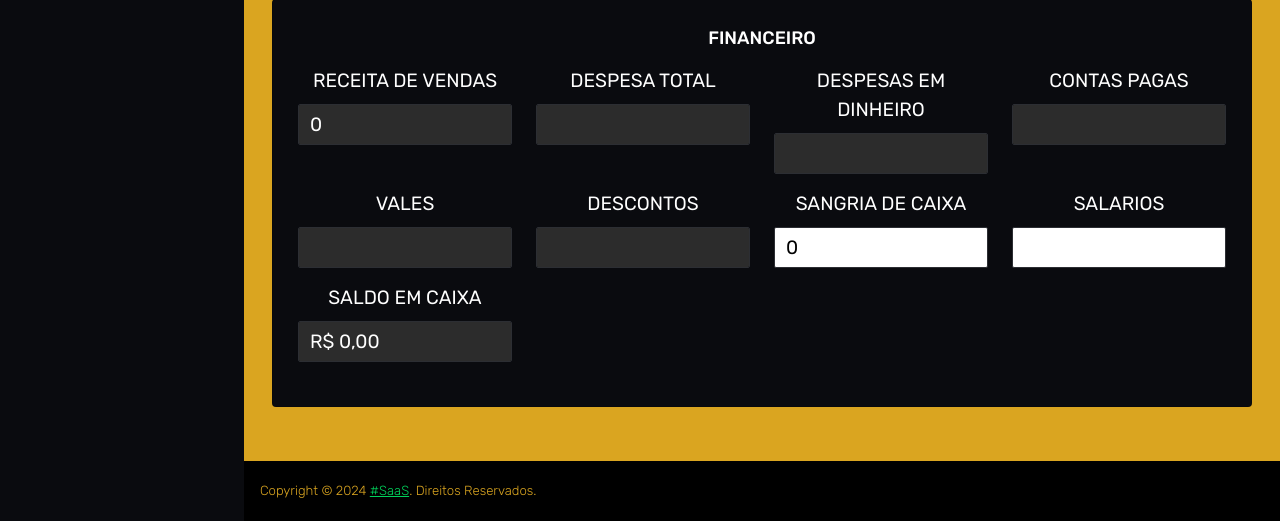
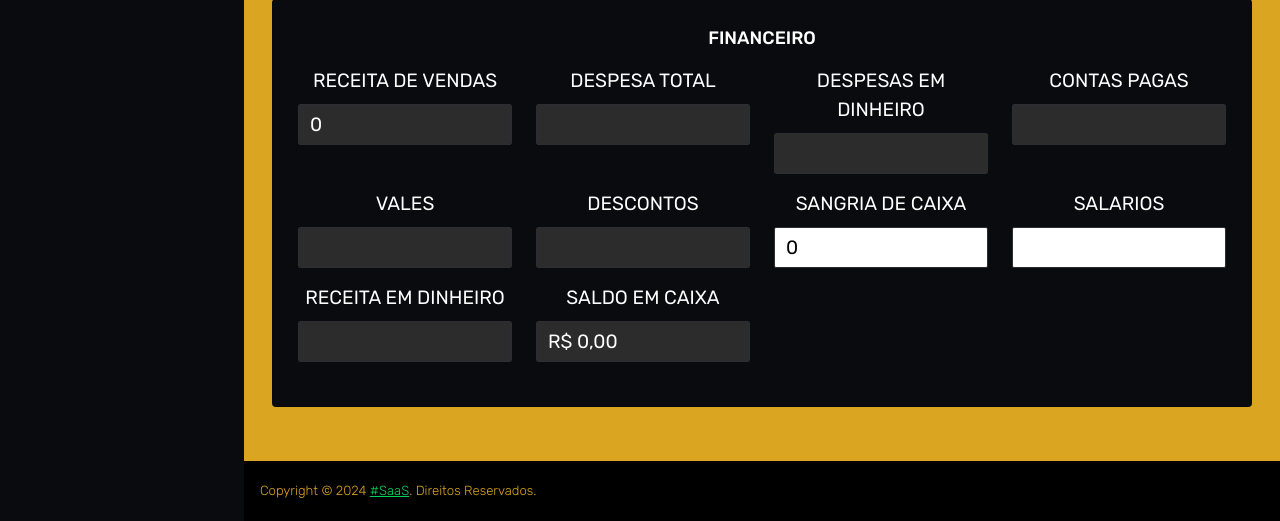
Before and after one commit to jeff-constantino/nippon-photos, a Java web app: page /ServletFechaMes in a window 1280 px wide. Shown: the part 1801-2322 px from the top of the page. Run offline with Tomcat 11, a stand-in JSP engine, Linux system fonts and the light colour scheme; data that the repository does not hold is empty; some libraries are stand-ins or nearby versions; some web fonts are replaced.

Commit message:
ADCIONADO CALCULOS PARA SALDO EM CAIXA NO FECHAMENTO DO MES

```diff
--- a/src/main/webapp/principal/fechames.jsp
+++ b/src/main/webapp/principal/fechames.jsp
@@ -634,6 +634,10 @@
                                             <input type="text" class="form-control money" id="salarios" name="salarios" style="font-size: 1.2rem; background: #FFFFFF; color: black">
                                         </div>
                                         <div class="col-3 mb-3" style="text-align: center">
+                                            <label for="receitas" style="font-size: 1.2rem">RECEITA EM DINHEIRO</label>
+                                            <input type="text" class="form-control money" id="receita_din" name="receita_din"  style="font-size: 1.2rem" value="${vendasMesList[0].valor_din_mes}">
+                                        </div>
+                                        <div class="col-3 mb-3" style="text-align: center">
                                                 <label for="saldo" style="font-size: 1.2rem;">SALDO EM CAIXA</label>
                                             <input type="text" class="form-control money" id="saldo" name="saldo" style="font-size: 1.2rem;" value=" ">
                                         </div>
@@ -1020,11 +1024,11 @@
 
     // Função para calcular saldo
     function calcularSaldo() {
-        let receitas = limparMascara($("#receitas").val());
+        let receita_din = limparMascara($("#receita_din").val());
         let despDin  = limparMascara($("#despesadin").val());
         let sangria  = limparMascara($("#sangria").val());
         let salarios = limparMascara($("#salarios").val());
-        let saldo = receitas - despDin - sangria - salarios;
+        let saldo = receita_din - despDin - sangria - salarios;
 
         // Formata o valor com separador de milhar
         let valorFormatado = saldo.toFixed(2);
```
